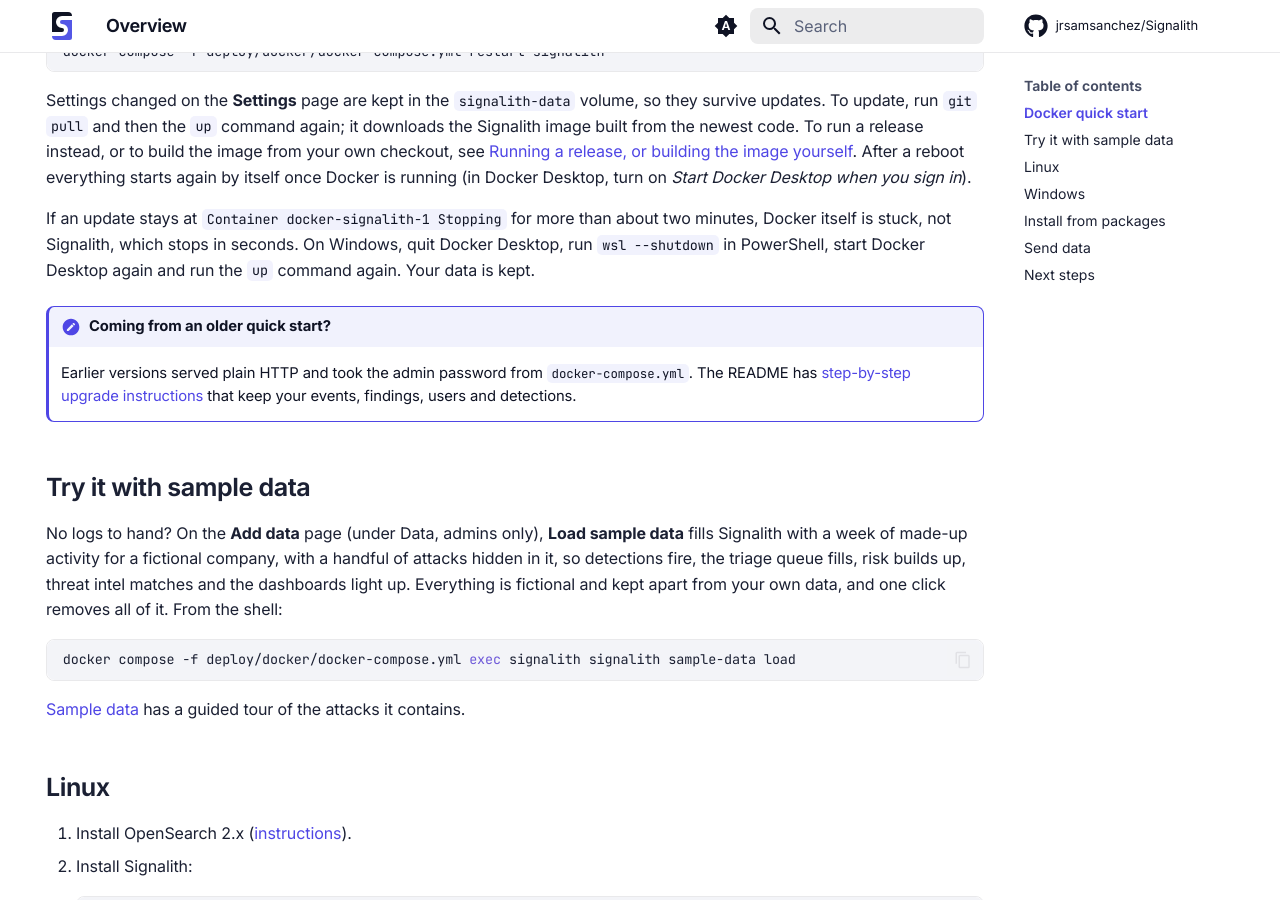
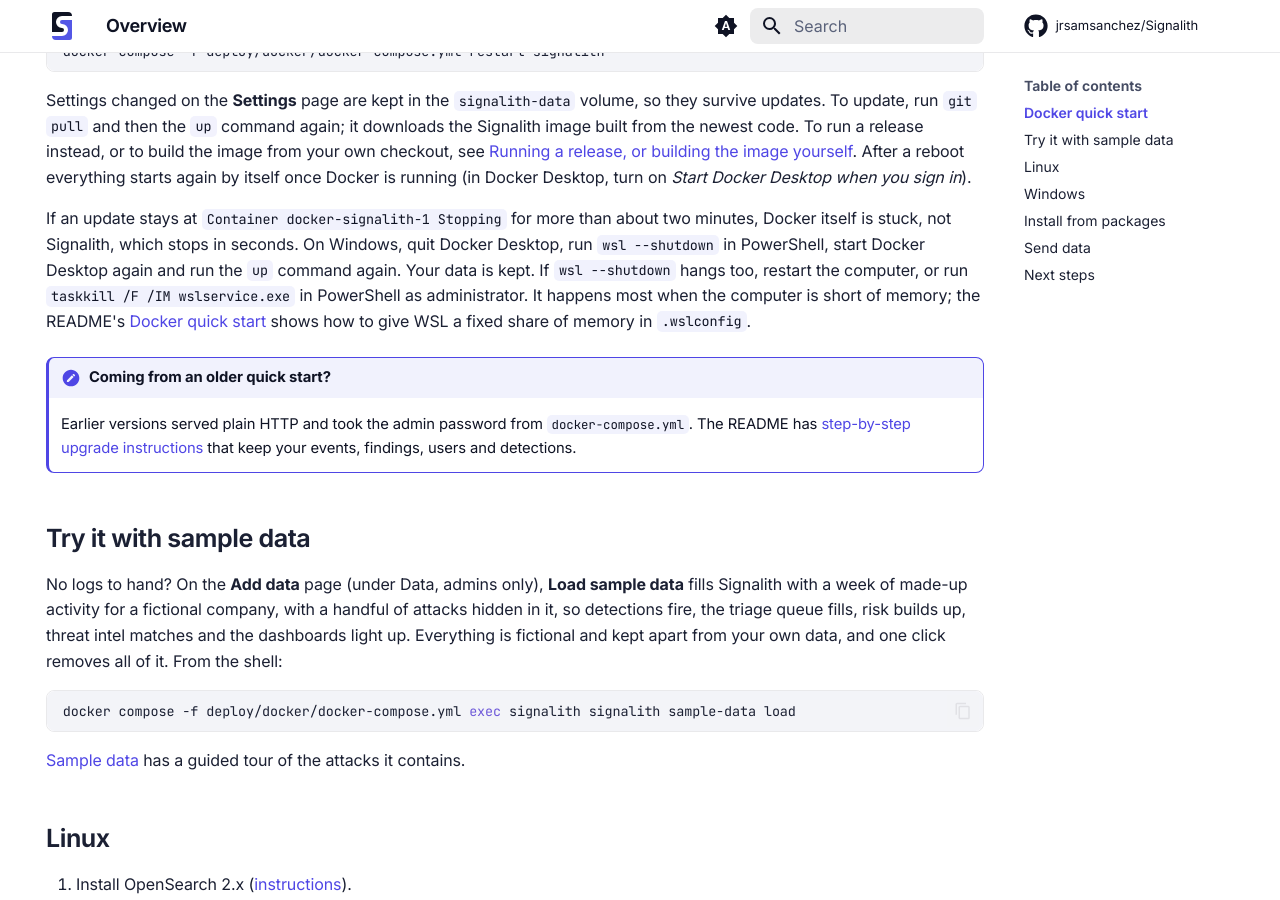
Before and after one commit to DustinTrap/Signalith, an MkDocs documentation site: the page built from docs/getting-started.md, in a window 1280 px wide and 900 px high, scrolled down 1162 px. Built offline with MkDocs 1.6.1 and Material for MkDocs 9.7.7, drawn with Linux system fonts in a browser that asks for light colours; comment, search, counter and statistics services are not loaded.

Commit message:
Docs: what to do when wsl --shutdown hangs, and a WSL memory cap
Co-Authored-By: Claude Opus 5.5 (1M context) <noreply@anthropic.com>
Claude-Session: https://claude.ai/code/session_018LJwJWibhT5KMMpA3M8LoJ

```diff
--- a/docs/getting-started.md
+++ b/docs/getting-started.md
@@ -63,7 +63,11 @@ in*).
 If an update stays at `Container docker-signalith-1 Stopping` for more than about two
 minutes, Docker itself is stuck, not Signalith, which stops in seconds. On Windows, quit
 Docker Desktop, run `wsl --shutdown` in PowerShell, start Docker Desktop again and run the
-`up` command again. Your data is kept.
+`up` command again. Your data is kept. If `wsl --shutdown` hangs too, restart the
+computer, or run `taskkill /F /IM wslservice.exe` in PowerShell as administrator. It
+happens most when the computer is short of memory; the README's
+[Docker quick start](https://github.com/jrsamsanchez/Signalith/blob/main/README.md#docker-evaluation)
+shows how to give WSL a fixed share of memory in `.wslconfig`.
 
 !!! note "Coming from an older quick start?"
     Earlier versions served plain HTTP and took the admin password from
```
Also changed, not shown: README.md (+13 -0 lines).
